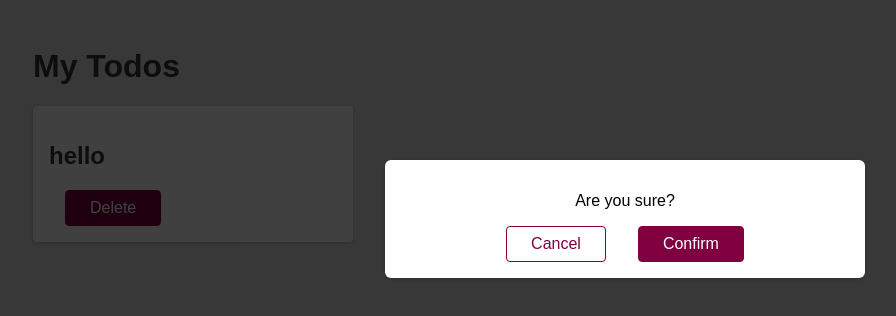
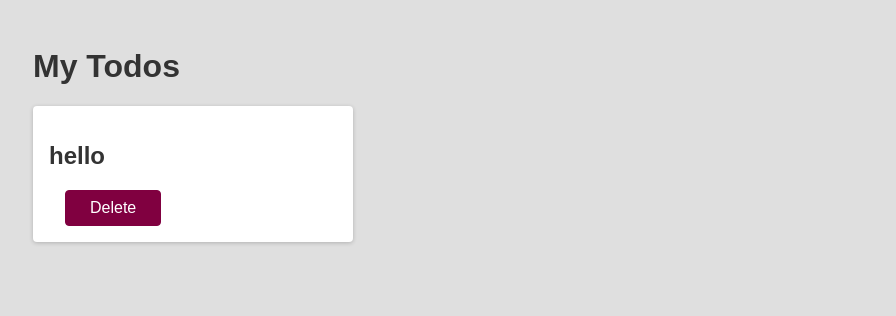
Before and after one commit to sphred5/nextjs-course-react-refresher, a React (Create React App) app: page / in a window 1280 px wide. Shown: the top 316 px of the page, without its empty margins (15-911 px from the left). Built offline with nearby package versions, Linux system fonts and the light colour scheme.

Commit message:
finished first demo project in refresher

```diff
--- a/src/App.js
+++ b/src/App.js
@@ -1,8 +1,7 @@
 import Todo from "./components/Todo";
-import Modal from "./components/Modal";
-import Backdrop from "./components/Backdrop";
 
 function App() {
+
   return (
     <div className="App">
       <h1>My Todos</h1>
@@ -10,8 +9,6 @@ function App() {
         title="hello"
         action="Delete"
       />
-      <Modal />
-      <Backdrop />
     </div>
   );
 }
--- a/src/components/Backdrop.js
+++ b/src/components/Backdrop.js
@@ -1,8 +1,8 @@
 import React from 'react'
 
-const Backdrop = () => {
+const Backdrop = (props) => {
   return (
-    <div className="backdrop" />
+    <div className="backdrop" onClick={props.onClick} />
   )
 }
 
--- a/src/components/Modal.js
+++ b/src/components/Modal.js
@@ -1,11 +1,12 @@
 import React from 'react'
 
-const Modal = () => {
+const Modal = ({onCancel, onConfirm}) => {
+
   return (
     <div className="modal">
       <p>Are you sure?</p>
-      <button className="btn btn--alt">Cancel</button>
-      <button className="btn">Confirm</button>
+      <button className="btn btn--alt" onClick={onCancel}>Cancel</button>
+      <button className="btn" onClick={onConfirm}>Confirm</button>
     </div>
   )
 }
--- a/src/components/Todo.js
+++ b/src/components/Todo.js
@@ -1,9 +1,18 @@
-import React from 'react'
+import React, {useState} from 'react';
+import Modal from "./Modal";
+import Backdrop from "./Backdrop";
 
 const Todo = ({title, action}) => {
-  function deleteHandler(){
 
+  const [modalIsOpen, setModalIsOpen] = useState(false);
+
+  function deleteHandler() {
+    setModalIsOpen(true);
   }
+  function closeModal(){
+    setModalIsOpen(false);
+  }
+
 
   return (
       <div className="card">
@@ -11,6 +20,8 @@ const Todo = ({title, action}) => {
         <div classNAme="actions">
           <button className="btn" onClick={deleteHandler}>{action}</button>
         </div>
+        {modalIsOpen && <Modal onCancel={closeModal} onConfirm={closeModal}/>}
+        {modalIsOpen && <Backdrop onClick={closeModal}/>}
       </div>
   );
 }
```
Also changed, not shown: 1 other file (tests, documents, lock files or other folders).
